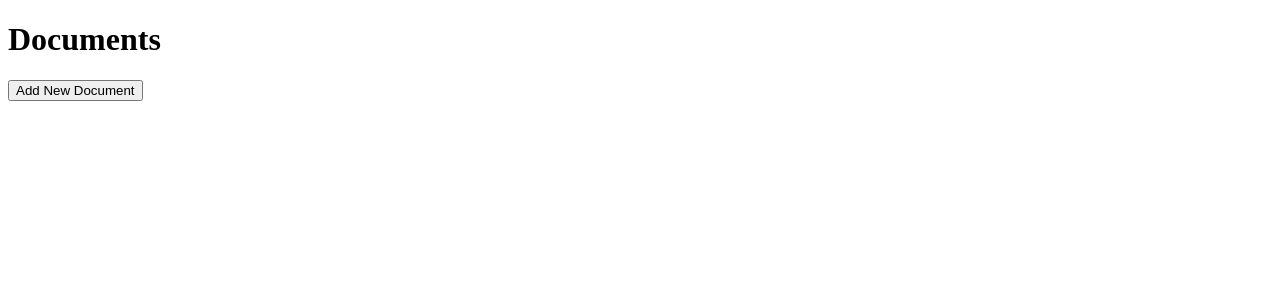
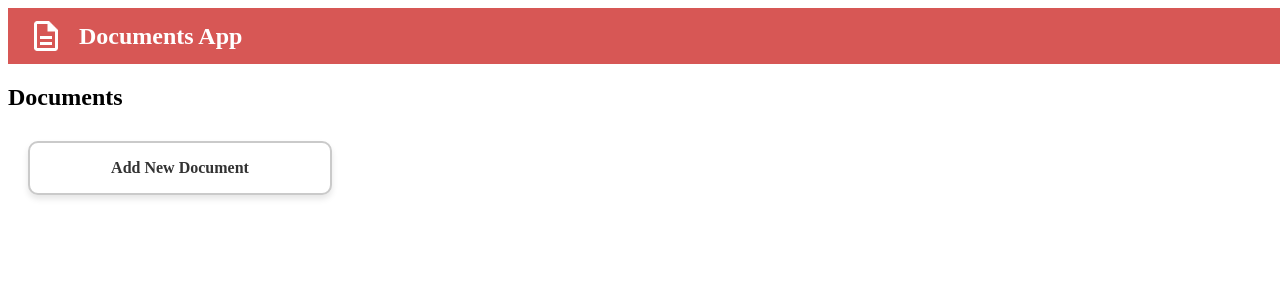
Before and after one commit to angelo-volpe/document-generator-webapp, a Django app: page /document_generator/ in a window 1280 px wide. Shown: the top 300 px of the page. Run offline with Django 5.2, Linux system fonts and the light colour scheme; data that the repository does not hold is empty.

Commit message:
start website restyling

```diff
--- /dev/null
+++ b/documentapp/static/documentapp/css/buttons.css
@@ -0,0 +1,48 @@
+.gray-button {
+    width: 300px; /* Fixed width */
+    height: 50px; /* Fixed height */
+    line-height: 50px; /* Vertically center text */
+    border-radius: 10px; /* Smooth corners */
+    background-color: #cacaca; /* Light background color */
+    text-align: center; /* Center text horizontally */
+    box-shadow: 0 4px 6px rgba(0, 0, 0, 0.1); /* Add subtle shadow */
+    transition: background-color 0.3s ease, transform 0.2s ease; /* Smooth hover effect */
+    text-decoration: none; /* Remove underline from links */
+    font-weight: bold;
+    color: #333; /* Dark text color */
+    display: block; /* Make link fill the list item */
+    margin: 10px;
+}
+
+.gray-button:hover {
+    background-color: #8e8c8c; /* Slightly darker background on hover */
+    transform: scale(1.02); /* Slight zoom on hover */
+}
+
+.white-button {
+    width: 300px; /* Fixed width */
+    height: 50px; /* Fixed height */
+    line-height: 50px; /* Vertically center text */
+    border-radius: 10px; /* Smooth corners */
+    background-color: #ffffff; /* Light background color */
+    border: 2px solid #cacaca;
+    text-align: center; /* Center text horizontally */
+    box-shadow: 0 4px 6px rgba(0, 0, 0, 0.1); /* Add subtle shadow */
+    transition: background-color 0.3s ease, transform 0.2s ease; /* Smooth hover effect */
+    text-decoration: none; /* Remove underline from links */
+    color: #333; /* Dark text color */
+    font-weight: bold;
+    display: block; /* Make link fill the list item */
+    margin: 10px;
+}
+
+.white-button:hover {
+    background-color: #8e8c8c; /* Slightly darker background on hover */
+    transform: scale(1.02); /* Slight zoom on hover */
+}
+
+
+.button-container {
+    display: flex;
+    gap: 10px; /* Space between buttons */
+}
--- /dev/null
+++ b/documentapp/static/documentapp/css/globals.css
@@ -0,0 +1,3 @@
+body {
+    font-family: American Typewriter, serif;
+}
--- /dev/null
+++ b/documentapp/static/documentapp/css/headers.css
@@ -0,0 +1,27 @@
+/* Style the header bar */
+.header-bar {
+    width: 100%; /* Full width */
+    display: flex; /* Enable flexbox */
+    background-color: #d75755; /* Red background */
+    color: white; /* White text */
+    padding: 10px 20px; /* Padding for space around text */
+    text-align: left; /* Center align the title */
+    position: sticky; /* Keep the bar at the top when scrolling */
+    top: 0; /* Position at the top */
+    z-index: 1000; /* Ensure it stays above other elements */
+    margin-bottom: 10px; /* Add space below the header */
+}
+
+/* Style the title */
+.header-bar h1 {
+    margin: 0; /* Remove default margin */
+    font-size: 24px; /* Set font size */
+    font-weight: bold; /* Make text bold */
+    line-height: 1.5; /* Adjust line height */
+}
+
+.header-icon {
+    height: 36px; /* Adjust image height */
+    width: auto; /* Maintain image aspect ratio */
+    margin-right: 15px; /* Space between image and text */
+}
--- /dev/null
+++ b/documentapp/static/documentapp/css/lists.css
@@ -0,0 +1,31 @@
+ul {
+    list-style-type: none; /* Remove default bullet points */
+    padding: 0;
+    text-align: left;
+}
+
+li {
+    width: 350px; /* Fixed width */
+    height: 50px; /* Fixed height */
+    margin: 10px; /* Add spacing between items and center them */
+}
+
+.list-item {
+    display: flex; /* Enable flexbox */
+    align-items: center; /* Vertically align items */
+    justify-content: space-between; /* Space items apart */
+}
+
+.trash-btn {
+    background: none;
+    border: none;
+    margin-right: 10px;
+    cursor: pointer;
+    align-items: center;
+    justify-content: center;
+}
+
+.trash-btn img {
+    width: 20px; /* Set icon size */
+    height: 20px;
+}
--- a/documentapp/templates/documentapp/document_list.html
+++ b/documentapp/templates/documentapp/document_list.html
@@ -1,24 +1,45 @@
 <!DOCTYPE html>
 <html lang="en">
+
+{% load static %}
+<link rel="stylesheet" href="{% static 'documentapp/css/buttons.css' %}">
+<link rel="stylesheet" href="{% static 'documentapp/css/lists.css' %}">
+<link rel="stylesheet" href="{% static 'documentapp/css/headers.css' %}">
+<link rel="stylesheet" href="{% static 'documentapp/css/globals.css' %}">
+
 <head>
     <meta charset="UTF-8">
-    <title>Documents</title>
+    <title>Documents App</title>
 </head>
 <body>
-    <h1>Documents</h1>
+    <header class="header-bar">
+        <img src="{% static 'documentapp/icons/logo.png' %}" alt="Document App" class="header-icon">
+        <h1>Documents App</h1>
+    </header>
+
+    <h2>Documents</h2>
     <ul>
         {% for document in documents %}
-            <!-- Document Name -->
-            <li><a href="{% url 'documentapp:document_detail' document.id %}">{{ document.name }}</a></li>
-            <!-- Delete button -->
-            <form action="{% url 'documentapp:delete_document' document.id %}" method="post" style="display:inline;">
-                {% csrf_token %}
-                <button type="submit">Delete Document</button>
-            </form>
+            <li>
+                <div class="list-item">
+                    <!-- Document Name -->
+                    <a class="gray-button" href="{% url 'documentapp:document_detail' document.id %}">{{ document.name }}</a>
+                    <!-- Delete button -->
+                    <form action="{% url 'documentapp:delete_document' document.id %}" method="post" style="display:inline;">
+                        {% csrf_token %}
+                        <button class="trash-btn" type="submit">
+                            <img src="{% static 'documentapp/icons/trash.png' %}" alt="Delete" />
+                        </button>
+                    </form>
+                </div>
+            </li>
         {% endfor %}
+        <li >
+            <div class="list-item">
+                <!-- Document Name -->
+                <a class="white-button" href="{% url 'documentapp:add_document' %}">Add New Document</a>
+            </div>
+        </li>
     </ul>
-    <a href="{% url 'documentapp:add_document' %}">
-        <button>Add New Document</button>
-    </a>
 </body>
 </html>
```
Also changed, not shown: documentapp/templates/documentapp/add_document.html (+12 -3 lines), documentapp/templates/documentapp/document_detail.html (+11 -9 lines), documentapp/templates/documentapp/document_prediction.html (+9 -4 lines), documentapp/static/documentapp/css/splitted_screen.css (renamed from documentapp/static/documentapp/css/style.css), documentapp/static/documentapp/icons/logo.png (added), documentapp/static/documentapp/icons/plus.png (added), documentapp/static/documentapp/icons/trash.png (added).
